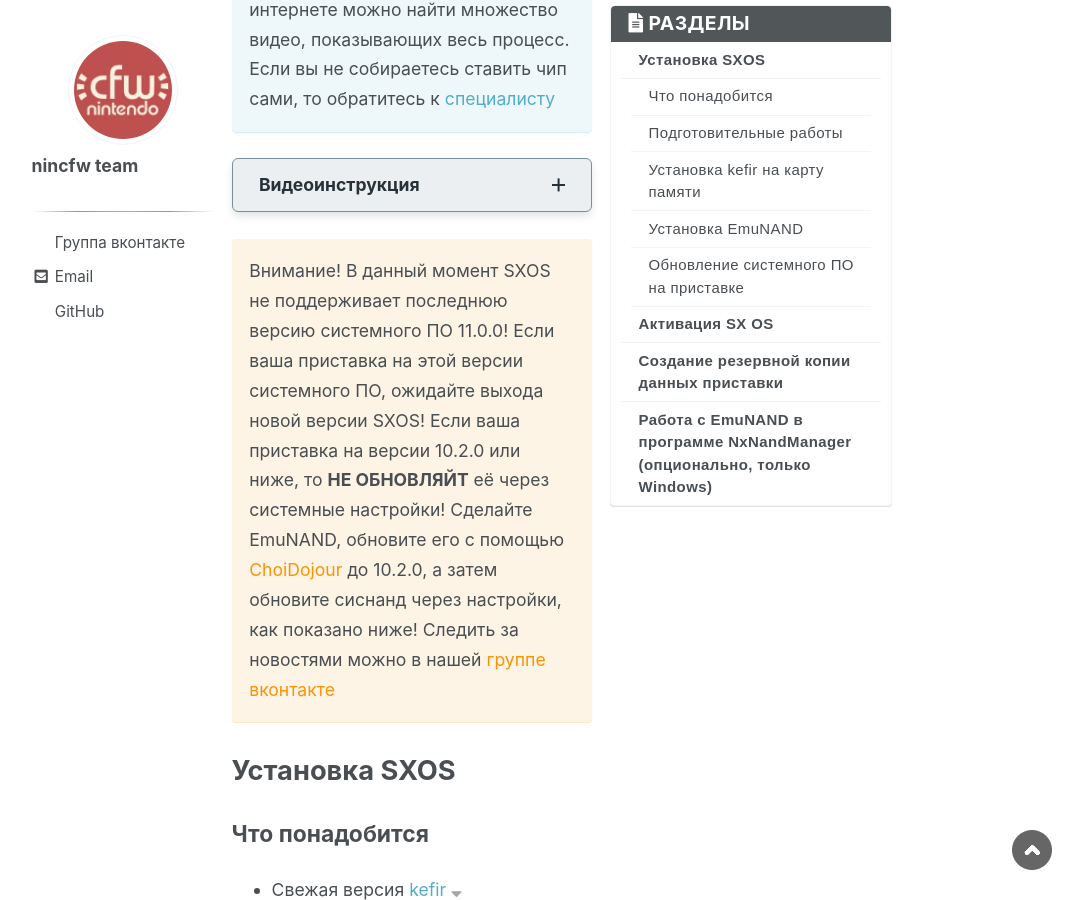
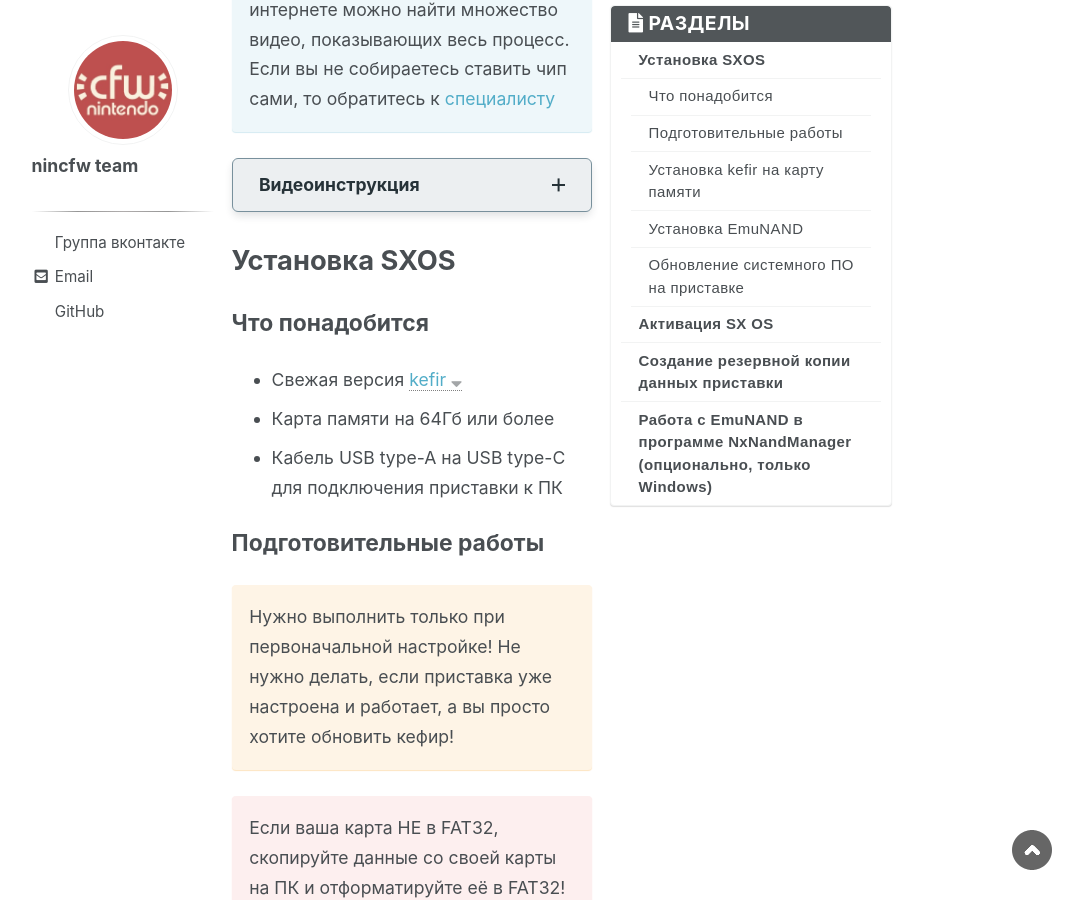
Before and after one commit to rashevskyv/sx, a Jekyll site: the page built from _pages/sx_setup.md, in a window 1280 px wide and 900 px high, scrolled down 1040 px. Shown: the whole window, without its empty margins (178-1261 px from the left). Built offline with Jekyll 4.4.1, drawn with Linux system fonts in a browser that asks for light colours; nearby versions of some CDN libraries.

Commit message:
Adds 11.0.0 FW

```diff
--- a/_pages/sx_setup.md
+++ b/_pages/sx_setup.md
@@ -15,8 +15,8 @@
 
 {% endspoiler %}
 
-Внимание! В данный момент SXOS не поддерживает последнюю версию системного ПО 11.0.0! Если ваша приставка на этой версии системного ПО, ожидайте выхода новой версии SXOS! Если ваша приставка на версии 10.2.0 или ниже, то **НЕ ОБНОВЛЯЙТ** её через системные настройки! Сделайте EmuNAND, обновите его с помощью [ChoiDojour](https://sx.customfw.xyz/update-to-latest){:target="_blank"} до 10.2.0, а затем обновите сиснанд через настройки, как показано ниже! Следить за новостями можно в нашей [группе вконтакте](http://vk.com/nincfw){:target="_blank"}
-{: .notice--warning}
+<!-- Внимание! В данный момент SXOS не поддерживает последнюю версию системного ПО 11.0.0! Если ваша приставка на этой версии системного ПО, ожидайте выхода новой версии SXOS! Если ваша приставка на версии 10.2.0 или ниже, то **НЕ ОБНОВЛЯЙТ** её через системные настройки! Сделайте EmuNAND, обновите его с помощью [ChoiDojour](https://sx.customfw.xyz/update-to-latest){:target="_blank"} до 10.2.0, а затем обновите сиснанд через настройки, как показано ниже! Следить за новостями можно в нашей [группе вконтакте](http://vk.com/nincfw){:target="_blank"}
+{: .notice--warning} -->
 
 ## Установка SXOS
 
```
Also changed, not shown: _pages/update-to-latest.md (+5 -5 lines).
